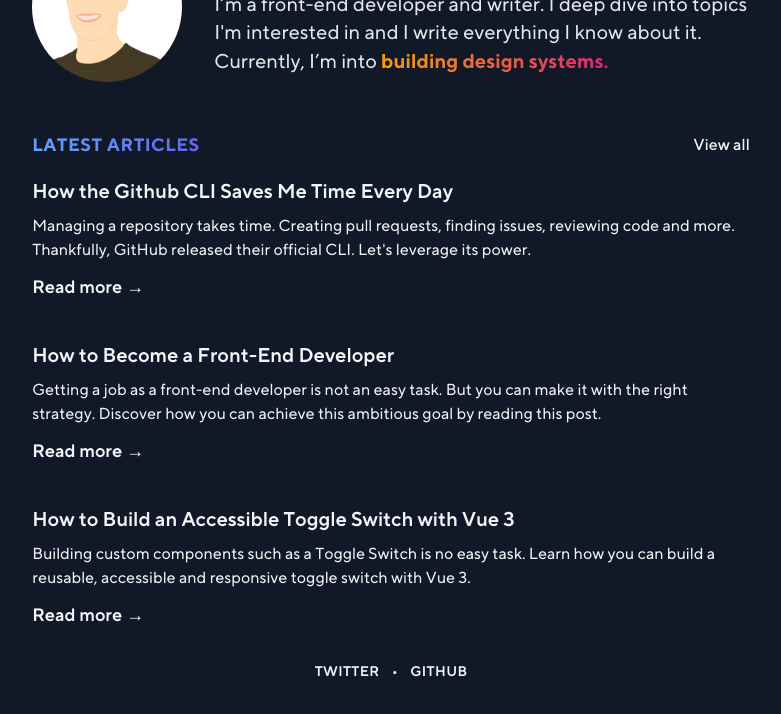
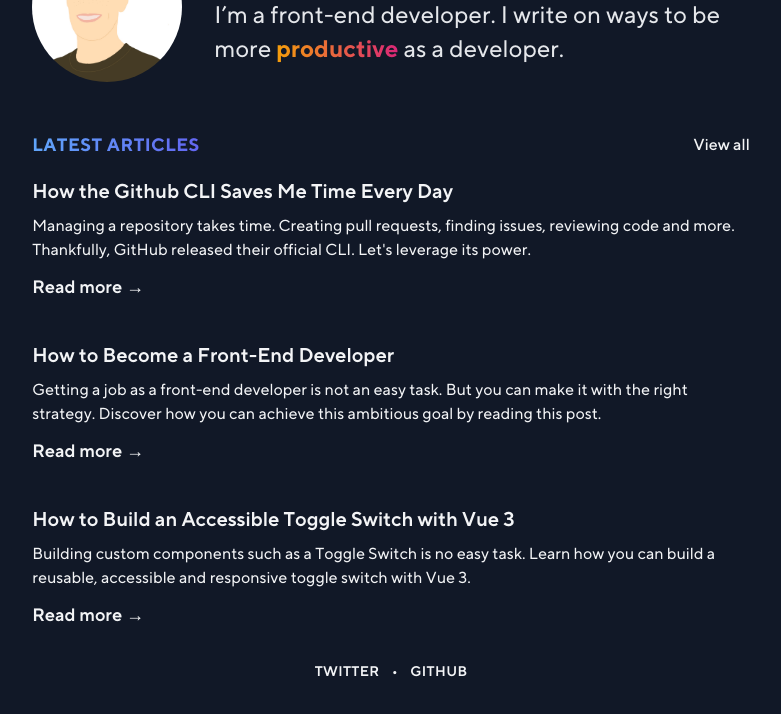
Before and after one commit to tudienthapcam/thomaslombart.com, a Gatsby site: page / in a window 1280 px wide. Shown: the part 160-874 px from the top of the page, without its empty margins (249-1030 px from the left). Built offline with nearby package versions, Linux system fonts and the light colour scheme; Gatsby itself is replaced by a stand-in of ours; some packages are replaced by stand-ins of ours; a small style sheet from the web is missing.

Commit message:
Update description

```diff
--- a/src/pages/index.js
+++ b/src/pages/index.js
@@ -32,13 +32,12 @@ const Home = ({
               Hey, I'm Thomas.
             </h2>
 
-            <p className="mt-4 text-xl text-gray-200">
-              I’m a front-end developer and writer. I deep dive into topics I'm
-              interested in and I write everything I know about it. Currently,
-              I’m into{" "}
+            <p className="mt-4 text-2xl text-gray-200">
+              I’m a front-end developer. I write on ways to be more{" "}
               <span className="font-bold text-transparent bg-clip-text bg-gradient-to-r from-yellow-500 to-pink-600">
-                building design systems.
-              </span>
+                productive
+              </span>{" "}
+              as a developer.
             </p>
           </div>
         </section>
```
